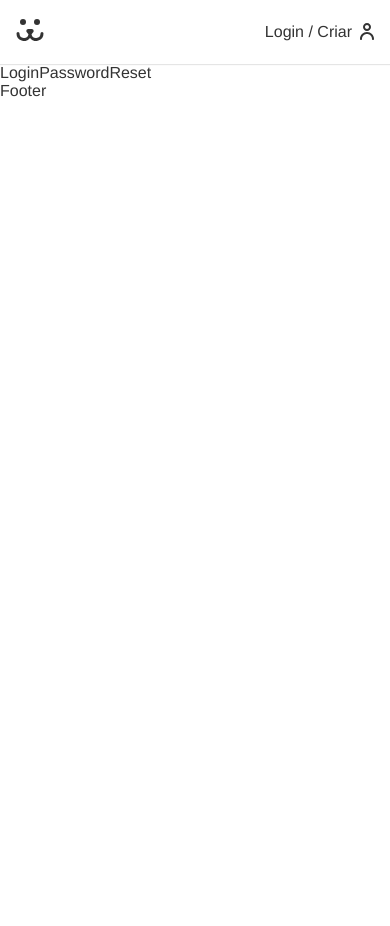
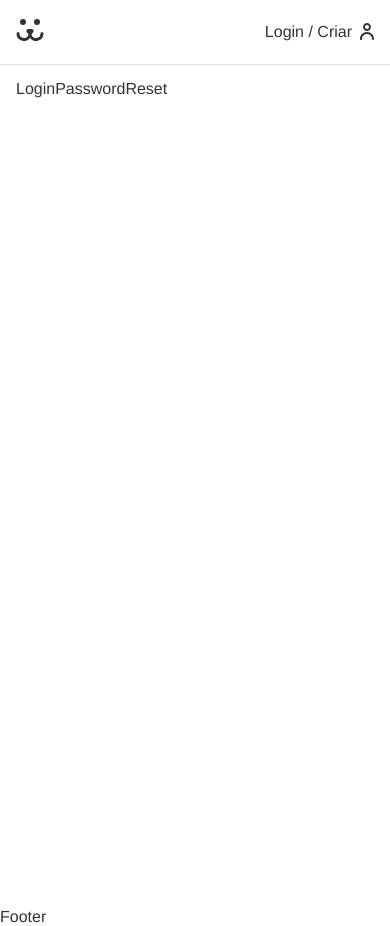
Before and after one commit to rafaellore/dogs, a React (Create React App) app: page /login/resetar in a window 390 px wide. Before the commit the page ends 844 px from the top, so only its background shows below. Built offline with nearby package versions, Linux system fonts and the light colour scheme.

Commit message:
refactor(Login): improves login with styles

```diff
--- a/src/components/Login/Login.js
+++ b/src/components/Login/Login.js
@@ -6,13 +6,15 @@
 import LoginForm from './LoginForm';
 import LoginPasswordLost from './LoginPasswordLost';
 import LoginPasswordReset from './LoginPasswordReset';
+import styles from './Login.module.css';
 
 function Login() {
   const { login } = React.useContext(UserContext);
 
   if (login === true) return <Navigate to="/conta" />;
   return (
-    <div>
+    <section className={styles.login}>
+      <div className={styles.forms}>
         <Routes>
           <Route path="/" element={<LoginForm />} />
           <Route path="criar" element={<LoginCreate />} />
@@ -20,6 +22,7 @@
           <Route path="resetar" element={<LoginPasswordReset />} />
         </Routes>
       </div>
+    </section>
   );
 }
 
--- /dev/null
+++ b/src/components/Login/Login.module.css
@@ -0,0 +1,32 @@
+.login {
+  display: grid;
+  grid-template-columns: 1fr 1fr;
+  min-height: 100vh;
+  gap: 2rem;
+}
+
+.login::before {
+  display: block;
+  content: '';
+  background: url('../../assets/login.jpg') no-repeat center center;
+  background-size: cover;
+}
+
+.forms {
+  max-width: 30rem;
+  padding: 1rem;
+}
+
+@media (max-width: 40rem) {
+  .login {
+    grid-template-columns: 1fr;
+  }
+
+  .login::before {
+    display: none;
+  }
+
+  .forms {
+    max-width: 100%;
+  }
+}
```
Lines whose indentation alone changed are shown as unchanged.
